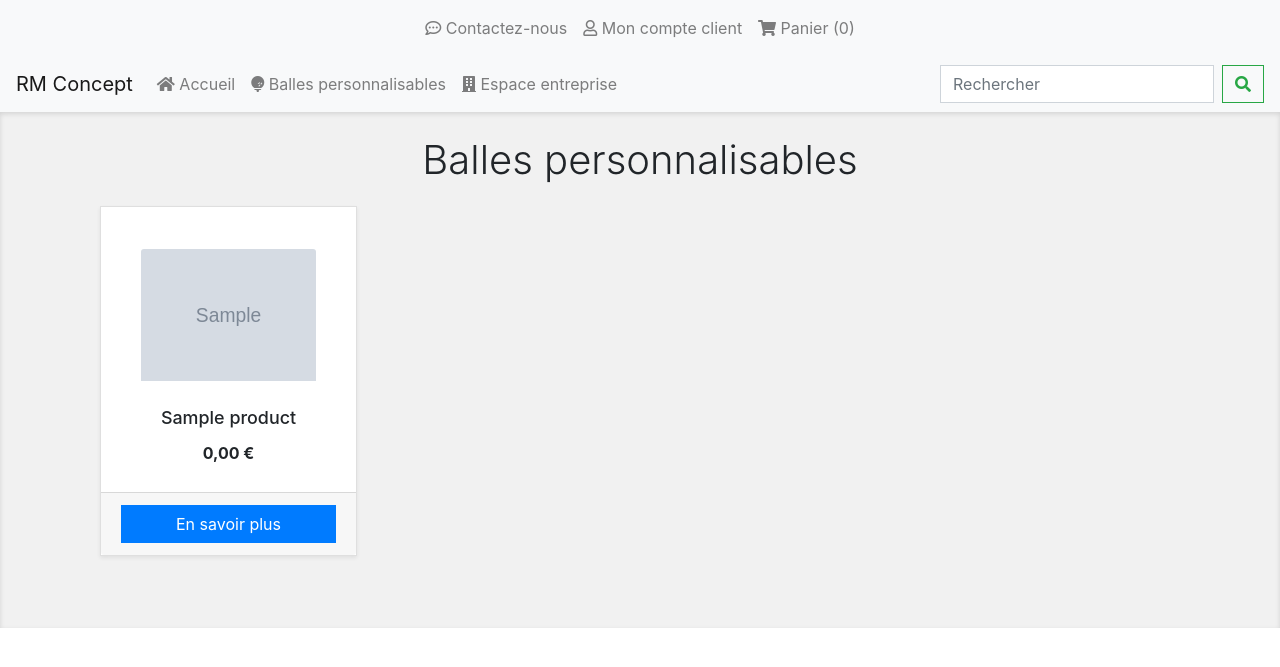
After one commit to thlaure/RM-Concept, a Symfony app: template templates/shop/customizable_balls.html.twig in a window 1280 px wide. The commit adds this page. Shown: the top 667 px of the page. Run offline with Twig, Linux system fonts and the light colour scheme; the template is opened without the code that fills it: most values are stand-ins (such as "Sample title", 1, 10 or a date in 2020); grey boxes marked "Sample" are stand-in pictures; some libraries are stand-ins or nearby versions.

Commit message:
Implémentation de l'interface du magasin.

```diff
--- a/public/css/style.css
+++ b/public/css/style.css
@@ -1,16 +1,36 @@
+.border.p-3.shadow-sm {
+    background-color: white;
+}
+
+.card {
+    width: 257px;
+    height: 350px;
+}
+
+.card-title {
+    font-size: 1.12rem;
+}
+
 .display-4 {
     font-size: 2.5rem;
     margin-bottom: 2%;
 }
 
+.lead {
+    font-size: 1rem;
+}
+
+.p-2.w-75.m-auto, .p-2.w-75.m-auto a {
+    height: 200px;
+}
+
+.p-2.w-75.m-auto a {
+    vertical-align: middle;
+    display: table-cell;
+    cursor: pointer;
+}
+
 .store {
     background-color: #f1f1f1;
-    padding-top: 1%;
     box-shadow: inset 0 2px 5px 0 rgba(0,0,0,.125);
-    padding-bottom: 50px;
-    margin-bottom: 50px;
 }
-
-.border.p-3.shadow-sm {
-    background-color: white;
-}
--- a/src/Form/ColorType.php
+++ b/src/Form/ColorType.php
@@ -18,7 +18,11 @@ use Symfony\Component\OptionsResolver\OptionsResolver;
 /**
  * Class ColorType.
  *
- * @package App\Form
+ * @category Symfony4
+ * @package  App\Form
+ * @author   Display Name <thomaslaure3@gmail.com>
+ * @license  https://www.gnu.org/licenses/license-list.fr.html GPL
+ * @link     https://symfony.com/
  */
 class ColorType extends AbstractType
 {
--- a/src/Form/ProductType.php
+++ b/src/Form/ProductType.php
@@ -22,7 +22,11 @@ use Symfony\Component\OptionsResolver\OptionsResolver;
 /**
  * Class ProductType.
  *
- * @package App\Form
+ * @category Symfony4
+ * @package  App\Form
+ * @author   Display Name <thomaslaure3@gmail.com>
+ * @license  https://www.gnu.org/licenses/license-list.fr.html GPL
+ * @link     https://symfony.com/
  */
 class ProductType extends AbstractType
 {
--- a/templates/base.html.twig
+++ b/templates/base.html.twig
@@ -17,7 +17,6 @@
             <script src="https://code.jquery.com/jquery-3.3.1.slim.min.js" integrity="sha384-q8i/X+965DzO0rT7abK41JStQIAqVgRVzpbzo5smXKp4YfRvH+8abtTE1Pi6jizo" crossorigin="anonymous"></script>
             <script src="https://cdnjs.cloudflare.com/ajax/libs/popper.js/1.14.3/umd/popper.min.js" integrity="sha384-ZMP7rVo3mIykV+2+9J3UJ46jBk0WLaUAdn689aCwoqbBJiSnjAK/l8WvCWPIPm49" crossorigin="anonymous"></script>
             <script src="https://stackpath.bootstrapcdn.com/bootstrap/4.1.3/js/bootstrap.min.js" integrity="sha384-ChfqqxuZUCnJSK3+MXmPNIyE6ZbWh2IMqE241rYiqJxyMiZ6OW/JmZQ5stwEULTy" crossorigin="anonymous"></script>
-            <script src="{{ asset('js/rmconcept.js') }}"></script>
         {% endblock %}
     </body>
 </html>
--- a/templates/navbar_magasin.html.twig
+++ b/templates/navbar_magasin.html.twig
@@ -9,11 +9,7 @@
                         <a class="nav-link" href="#"><i class="far fa-comment-dots"></i> Contactez-nous</a>
                     </li>
                     <li class="nav-item">
-                        {% if client.isConnecte = 1 %}
-                            <a class="nav-link" href="#"><i class="far fa-user"></i> {{ client.prenom }} {{ client.nom|upper }}</a>
-                        {% else %}
-                            <a class="nav-link" href="#"><i class="far fa-user"></i> Mon compte client</a>
-                        {% endif %}
+                        <a class="nav-link" href="#"><i class="far fa-user"></i> Mon compte client</a>
                     </li>
                     <li class="nav-item">
                         <a class="nav-link" href="#"><i class="fas fa-shopping-cart"></i> Panier (0)</a>
@@ -32,15 +28,15 @@
                         <a class="nav-link" href="#"><i class="fa fa-home" aria-hidden="true"></i> Accueil</a>
                     </li>
                     <li class="nav-item">
-                        <a class="nav-link" href="#"><i class="fas fa-golf-ball"></i> Balles</a>
+                        <a class="nav-link" href="{{ path('shop_customizable-balls') }}"><i class="fas fa-golf-ball"></i> Balles personnalisables</a>
                     </li>
                     <li class="nav-item">
-                        <a class="nav-link" href="#"><i class="fas fa-building"></i> Espace entreprise</a>
+                        <a class="nav-link" href="{{ path('shop_company-area') }}"><i class="fas fa-building"></i> Espace entreprise</a>
                     </li>
                 </ul>
                 <form class="form-inline my-2 my-lg-0">
-                    <input class="form-control mr-sm-2" type="search" placeholder="Rechercher" aria-label="Rechercher">
-                    <button class="btn btn-outline-success my-2 my-sm-0" type="submit"><i class="fa fa-search" aria-hidden="true"></i></button>
+                    <input class="form-control mr-sm-2 rounded-0" type="search" placeholder="Rechercher" aria-label="Rechercher">
+                    <button class="btn btn-outline-success my-2 my-sm-0 rounded-0" type="submit"><i class="fa fa-search" aria-hidden="true"></i></button>
                 </form>
             </div>
         </nav>
--- /dev/null
+++ b/templates/shop/customizable_balls.html.twig
@@ -0,0 +1,81 @@
+{% extends 'navbar_magasin.html.twig' %}
+
+{% block title %}{{ parent() }} - Balles personnalisables{% endblock %}
+
+{% block body %}
+    {{ parent() }}
+    <div class="store pb-5 mb-5 pt-4">
+        <div class="container">
+            <section>
+                <h1 class="display-4 text-center">Balles personnalisables</h1>
+                <article>
+                    <div class="card-group">
+                        {% for product in products %}
+                            <div class="col-md-3">
+                                <div class="card shadow-sm rounded-0 mb-4">
+                                    <div class="p-2 w-75 m-auto">
+                                        <a data-toggle="modal" data-target="#modal{{ product.reference }}">
+                                            <img class="card-img-top" src="{{ asset('images/balls/' ~ product.image) }}" alt="Image non chargée">
+                                        </a>
+                                    </div>
+                                    <div class="card-body p-0">
+                                        <h5 class="card-title text-center">{{ product.name }}</h5>
+                                        <p class="card-text text-center font-weight-bold">{{ product.priceIndividuals|number_format(2, ',', '.') }} €</p>
+                                    </div>
+                                    <div class="card-footer">
+                                        <button type="button" class="btn btn-primary rounded-0 w-100" data-toggle="modal" data-target="#modal{{ product.reference }}">En savoir plus</button>
+                                    </div>
+                                </div>
+                            </div>
+
+                            <div class="modal fade" id="modal{{ product.reference }}" tabindex="-1" role="dialog" aria-labelledby="modalLabel" aria-hidden="true">
+                                <div class="modal-dialog" role="document">
+                                    <div class="modal-content rounded-0">
+                                        <div class="modal-header">
+                                            {% if product.quantity > 10 %}
+                                                <p class="badge badge-success rounded-0">EN STOCK</p>
+                                            {% elseif product.quantity < 10 and product.quantity > 0 %}
+                                                <p class="badge badge-warning rounded-0">{{ product.quantity }} en stock</p>
+                                            {% else %}
+                                                <p class="badge badge-danger rounded-0">Rupture de stock</p>
+                                            {% endif %}
+                                            <h5 class="modal-title m-auto" id="modalLabel">{{ product.name }}</h5>
+                                            <button type="button" class="close" data-dismiss="modal" aria-label="Close">
+                                                <span aria-hidden="true">&times;</span>
+                                            </button>
+                                        </div>
+                                        <div class="modal-body">
+                                            <div class="row">
+                                                <div class="col-lg-5">
+                                                    <img class="w-100" src="{{ asset('images/balls/' ~ product.image) }}" />
+                                                </div>
+                                                <div class="col-lg-6">
+                                                    <p class="lead">{{ product.priceIndividuals|number_format(2, ',', '.') }} €</p>
+                                                    <button type="button" class="btn btn-info rounded-0"><i class="fas fa-paint-brush"></i> Personnaliser</button>
+                                                    <div class="row p-3">
+                                                        <label for="inputQuantity">Quantité</label>
+                                                        <input class="form-control rounded-0" type="number" name="quantity" min="1" id="inputQuantity" />
+                                                    </div>
+                                                    <button type="button" class="btn btn-info rounded-0"><i class="fas fa-cart-arrow-down"></i> Ajouter au panier</button>
+                                                </div>
+                                            </div>
+                                            <br />
+                                            <div>
+                                                <h5>Description :</h5>
+                                                <p class="lead">{{ product.description }}</p>
+                                                <p class="lead text-info">Vendu par étui de 3 balles.</p>
+                                            </div>
+                                        </div>
+                                        <div class="modal-footer">
+                                            <button type="button" class="btn btn-secondary rounded-0" data-dismiss="modal">Fermer</button>
+                                        </div>
+                                    </div>
+                                </div>
+                            </div>
+                        {% endfor %}
+                    </div>
+                </article>
+            </section>
+        </div>
+    </div>
+{% endblock %}
```
Also changed, not shown: src/Controller/RegistrationProductController.php (+16 -1 lines), src/Controller/ShopController.php (added, +60 -0 lines), src/Entity/Ball.php (+22 -0 lines), src/Entity/Color.php (+43 -0 lines), src/Entity/Customer.php (+122 -0 lines), src/Entity/Individual.php (+8 -0 lines), src/Entity/Product.php (+26 -0 lines), src/Entity/ShoppingCart.php (+78 -0 lines), templates/registration_product/registration_product.html.twig (+7 -2 lines), templates/shop/company-area.html.twig (added, +81 -0 lines), public/images/balls/01d341cada9427d358a532b7c3f37c19.jpeg (added), public/images/balls/303cb8dbf262cfc150b09785160c7a09.jpeg (added), public/images/balls/3b08e70c4961895415bae1c90ea3251c.jpeg (added), public/images/balls/5612a540ec9b9e9976f09dd883cba313.jpeg (added).
